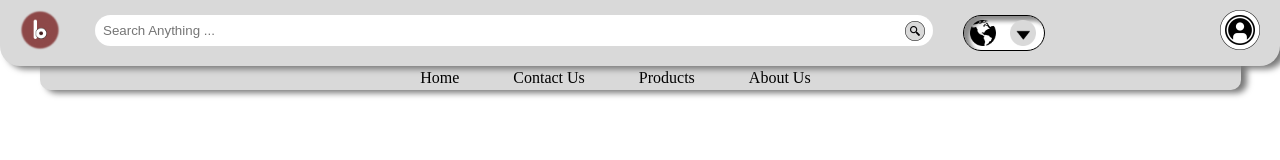
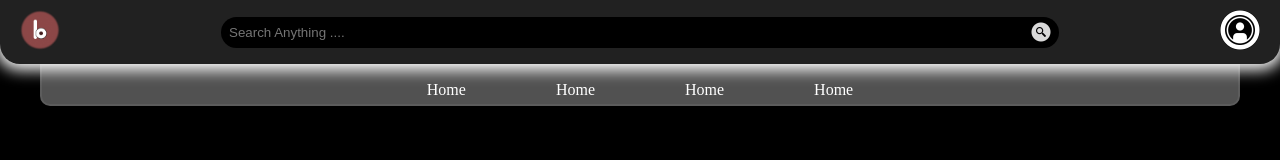
Before and after one commit to vaibhav2067/webtech, a plain HTML site: page index.html in a window 1280 px wide. Drawn offline with Linux system fonts and the light colour scheme.

Commit message:
update 13/05/24
updated connect links in home page

```diff
--- a/index.html
+++ b/index.html
@@ -1,38 +1,32 @@
 <!DOCTYPE html>
 <html lang="en">
+
 <head>
     <meta charset="UTF-8">
     <meta name="viewport" content="width=device-width, initial-scale=1.0">
     <title>webtech</title>
     <link rel="stylesheet" href="style.css">
 </head>
+
 <body>
     <div class="container">
+        <div class="navfront">
+            <a href="#"><img  class="navbar-logo" src="./images/Group 7.png"></a>
+            <input type="text" class="search-bar" placeholder="Search Anything ....">
+            <a href="#" ><img class="navbar-profile" src="./images/Component 5.png"></a>
+        </div>
 
-        <div class="navbar_header">
-            <a href="#" class="navbar-logo"><img src="./images/Group 7.png"></a>
-
-            <div class="navbar-search">
-                <input type="text" class="search-bar" placeholder="Search Anything ...">
-            </div>
-
-            <div class="navbar-dropdown">
-                <img src="./images/World.png">
-                <a href="#"><img src="./images/Group 9.png"></a>
-            </div>
-
-            <a href="#" class="navbar-profile"><img src="./images/Component 5.png"></a>
-        </div>
-        <div class="navbar_behind">
-            <div class="behind-link">
-                <ul>
-                    <li><a href="#">Home</a></li>
-                    <li><a href="#">Contact Us</a></li>
-                    <li><a href="#">Products</a></li>
-                    <li><a href="#">About Us</a></li>
-                </ul>
-            </div>
+        <div class="navbar">
+            <ul>
+                <li>Home</li>
+                <li>Home</li>
+                <li>Home</li>
+                <li>Home</li>
+            </ul>
         </div>
     </div>
+
+
 </body>
+
 </html>
--- a/style.css
+++ b/style.css
@@ -1,30 +1,39 @@
-.container {
-    position: relative;
-    width: 100%;
-    height: 100px;
-    margin: -8px;
+/* new file */
+
+*{
+    margin: 0px;
+    padding: 0px;
 }
 
-.navbar_header {
-    position: fixed;
-    background-color: #D9D9D9;
-    border-radius: 0px 0px 20px 20px;
-    width: 100%;
-    box-shadow: 6px 3px 6px #787878;
+body{
+    margin: 0px;
+    padding: 0px;
+    background-color: black;
+    color: white;
 }
 
-.navbar-logo {
-    float: left;
-    padding: 10px 20px;
+.container{
+    position: relative;
+    display: flex;
+    flex-direction: column;
+
 }
 
-.navbar-logo img {
-    height: 40px;
+.navfront{
+    position: relative;
+    display: flex;
+    align-items: center;
+    justify-content: space-between;
+    gap: 90px;
+    padding: 10px 20px;
+    background-color: rgb(33, 33, 33);
+    border-radius: 0px 0px 20px 20px;
+    box-shadow: 0 2px 15px 4px white;
 }
 
-.navbar-search {
-    float: left;
-    padding: 15px;
+.navbar-logo{
+    width: 40px;
+    height: 40px;
 }
 
 .search-bar {
@@ -34,69 +43,31 @@
     border: none;
     background: url('./images/Group\ 4.png') no-repeat right 8px center;
     background-size: 20px;
-    background-color: white;
+    background-color: rgb(0, 0, 0);
+    color: white;
 }
 
-.navbar-dropdown {
-    float: left;
-    width: 80px;
-    height: 34px;
-    background-color: #ffffff;
-    margin: 15px;
-    border-radius: 20px;
-    border: .09rem solid;
-    border-color: black;
-    box-shadow: inset 6px 5px 4px #8b8b8bfc;
+.navbar-profile{
+    width: 40px;
 }
 
-.navbar-dropdown img {
-    margin: 4px 4px 4px 6px;
-    height: 26px;
+.navbar{
+    background-color: rgb(81, 81, 81);
+    z-index: -1;
+    margin: 0px 40px;
+    padding: 15px 0px 5px 0px;
+    border: 2px solid rgb(92, 92, 92);
+    border-radius: 0px 0px 10px 10px;
+}
+.navbar ul{
+    position: relative;
+    display: flex;
+    align-items: center;
+    justify-content: center;
+    gap: 90px;
 }
 
-.navbar-profile {
-    float: right;
-    padding: 10px 20px;
+.navbar ul li{
+    text-decoration: none;
+    list-style: none;
 }
-
-.navbar-profile img {
-    height: 40px;
-}
-
-.navbar_behind {
-    position: absolute;
-    top: 50px;
-    left: 40px;
-    width: 95%;
-    height: 40%;
-    background-color: #D9D9D9;
-    z-index: -1;
-    border-radius: 10px;
-    box-shadow: 6px 3px 6px #787878;
-    padding: 0px;
-}
-
-.behind-link {
-    text-align: center;
-    position: absolute;
-    top: 69%;
-    left: 50%;
-    transform: translate(-50%, -50%);
-}
-
-.behind-link ul {
-    list-style-type: none;
-    padding: 0;
-}
-
-.behind-link li {
-    display: inline;
-    margin-right: 50px;
-}
-
-.behind-link a {
-    text-decoration: none;
-    color: #000;
-    font-weight: lighter;
-    font-size: 16px;
-}
```
